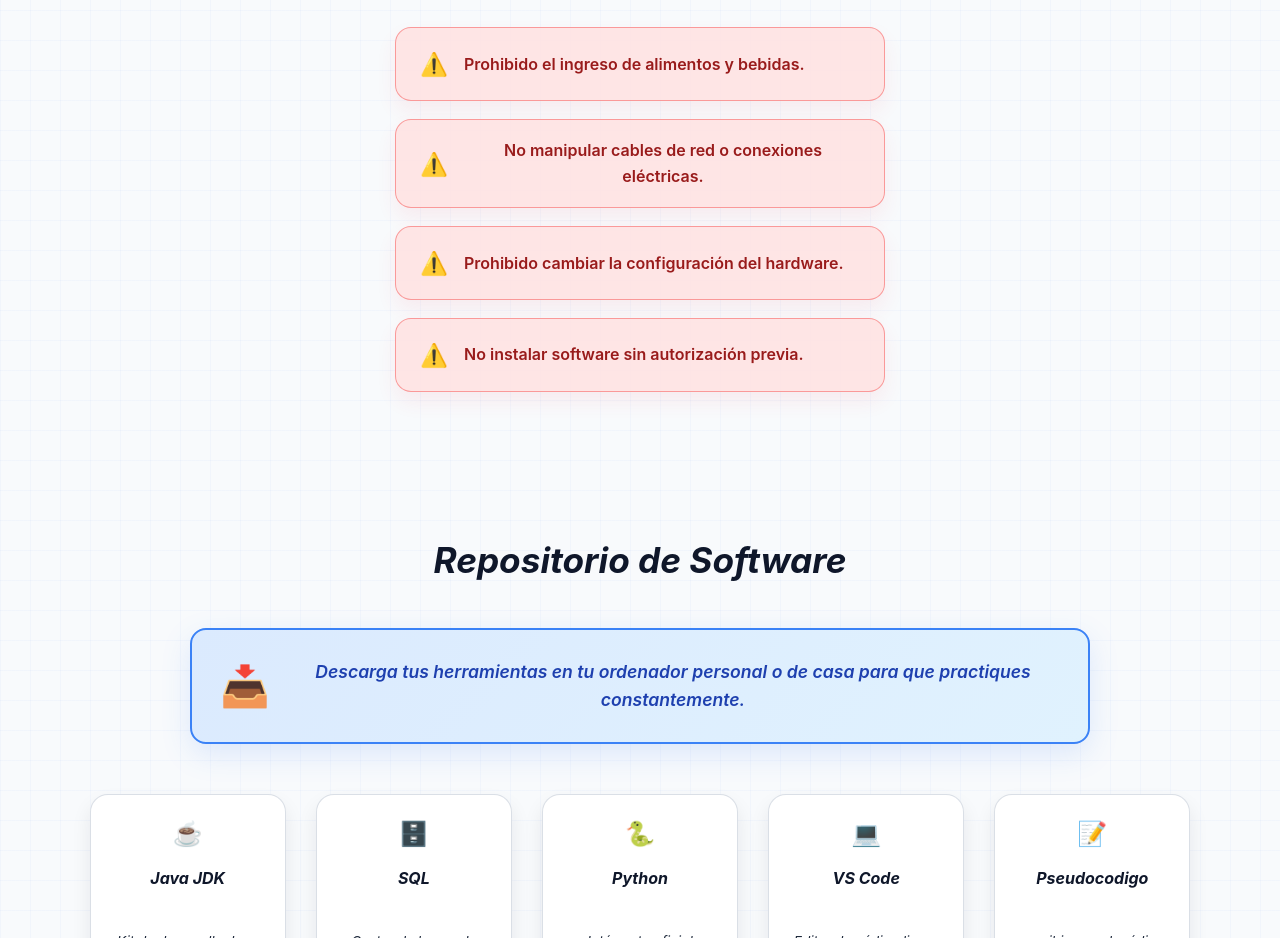
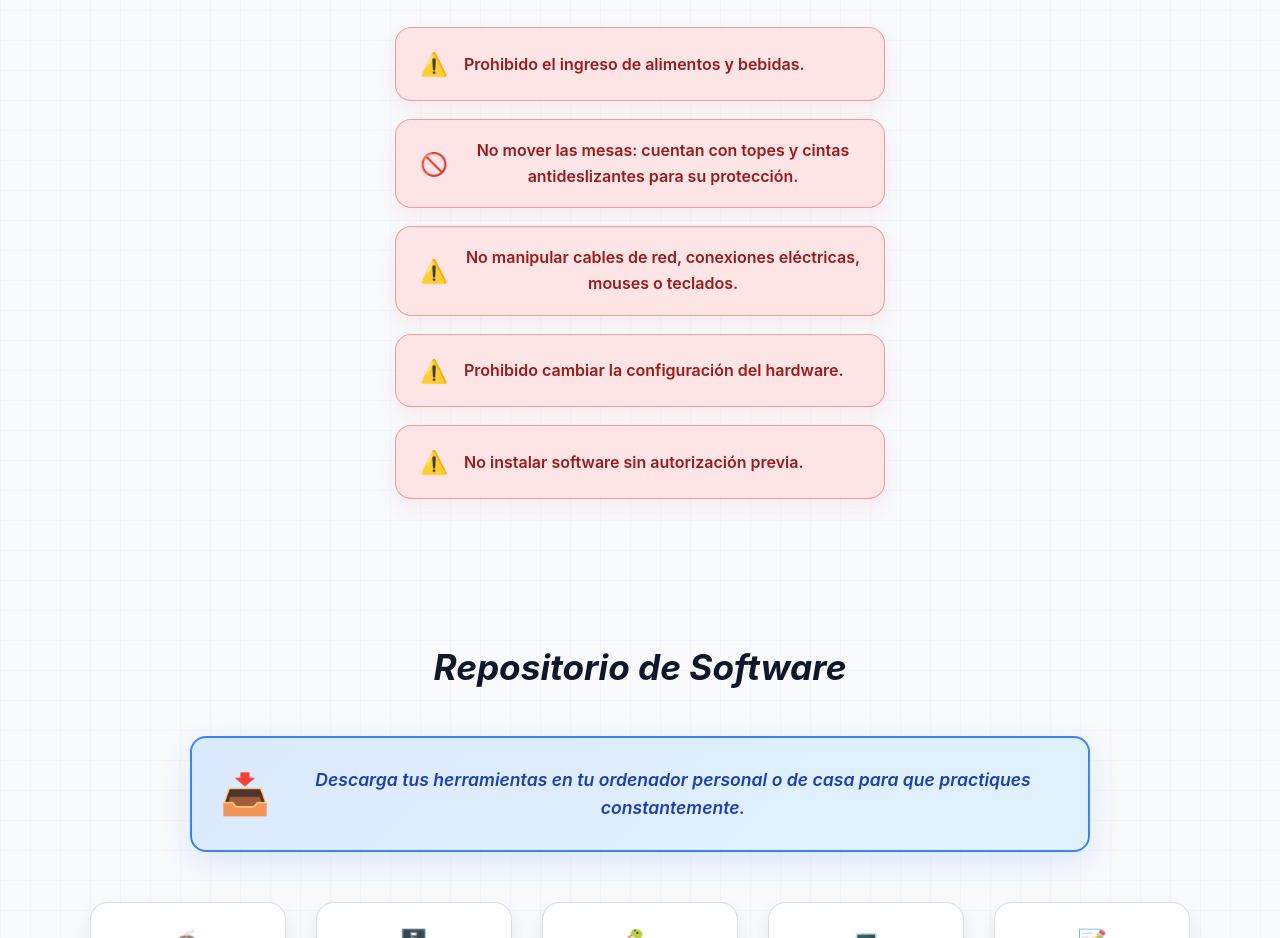
Before and after one commit to erickcruz-cpu/laboratorio, a plain HTML site: page index.html in a window 1280 px wide. Shown: the part 3200-4138 px from the top of the page. Drawn offline with Linux system fonts and the light colour scheme.

Commit message:
Modificacion 1

```diff
--- a/index.html
+++ b/index.html
@@ -190,8 +190,12 @@
                 <span>Prohibido el ingreso de alimentos y bebidas.</span>
             </div>
             <div class="norma-item">
+                <span class="norma-icon">🚫</span>
+                <span>No mover las mesas: cuentan con topes y cintas antideslizantes para su protección.</span>
+            </div>
+            <div class="norma-item">
                 <span class="norma-icon">⚠️</span>
-                <span>No manipular cables de red o conexiones eléctricas.</span>
+                <span>No manipular cables de red, conexiones eléctricas, mouses o teclados.</span>
             </div>
             <div class="norma-item">
                 <span class="norma-icon">⚠️</span>
```
